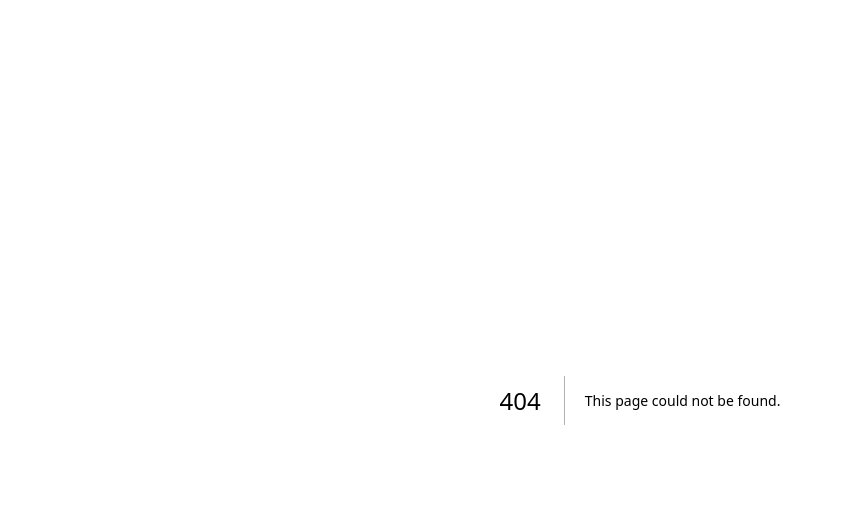
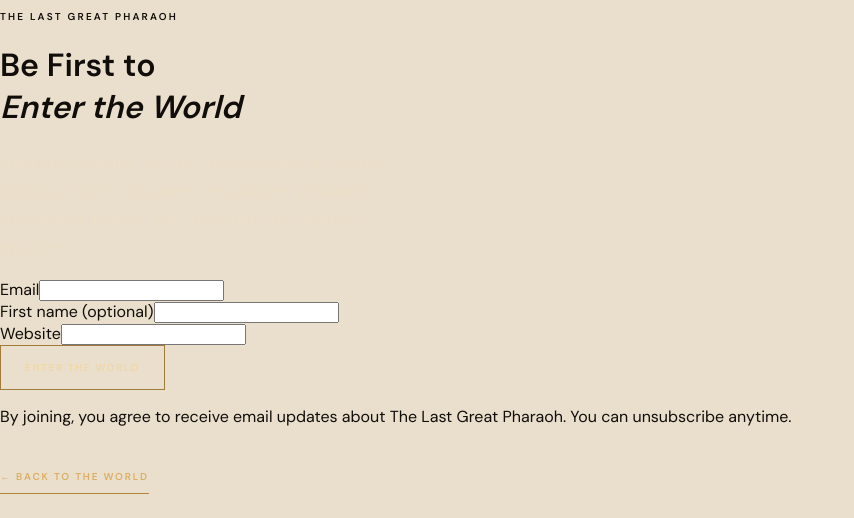
Before and after one commit to meanseekr/thelastgreatpharaoh, a Next.js app: page /join in a window 1280 px wide. Before the commit this address had no page. Shown: the top 518 px of the page, without its empty margins (0-854 px from the left). Built offline with nearby package versions, Linux system fonts and the light colour scheme.

Commit message:
Create page.tsx

```diff
--- /dev/null
+++ b/app/join/page.tsx
@@ -0,0 +1,32 @@
+import type { Metadata } from "next";
+import SignupForm from "../components/SignupForm";
+
+export const metadata: Metadata = {
+  title: "Join the Reader List | The Last Great Pharaoh",
+  description:
+    "Join the reader list for the release of Osiris Rising, early chapters, exclusive artwork, historical notes, and behind-the-scenes updates.",
+};
+
+export default function JoinPage() {
+  return (
+    <main className="joinpage">
+      <div className="joinpage-grain" />
+      <div className="joinpage-content">
+        <p className="eyebrow">The Last Great Pharaoh</p>
+        <h1>
+          Be First to
+          <br />
+          <em>Enter the World</em>
+        </h1>
+        <p className="deck">
+          Join the reader list for the release of Osiris Rising, early chapters, exclusive artwork,
+          historical notes, and behind-the-scenes updates.
+        </p>
+        <SignupForm idPrefix="joinpage" />
+        <a className="gold-link" href="/">
+          ← Back to the world
+        </a>
+      </div>
+    </main>
+  );
+}
```
